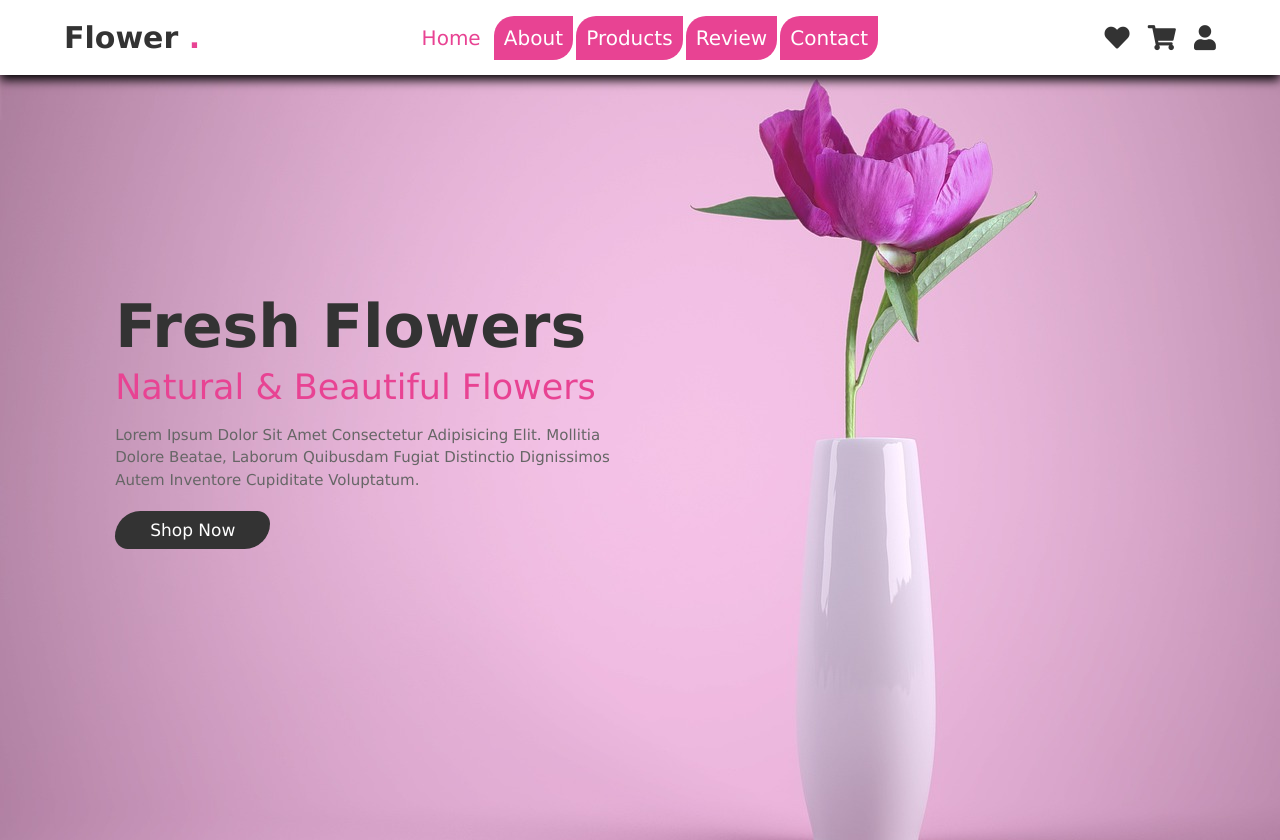
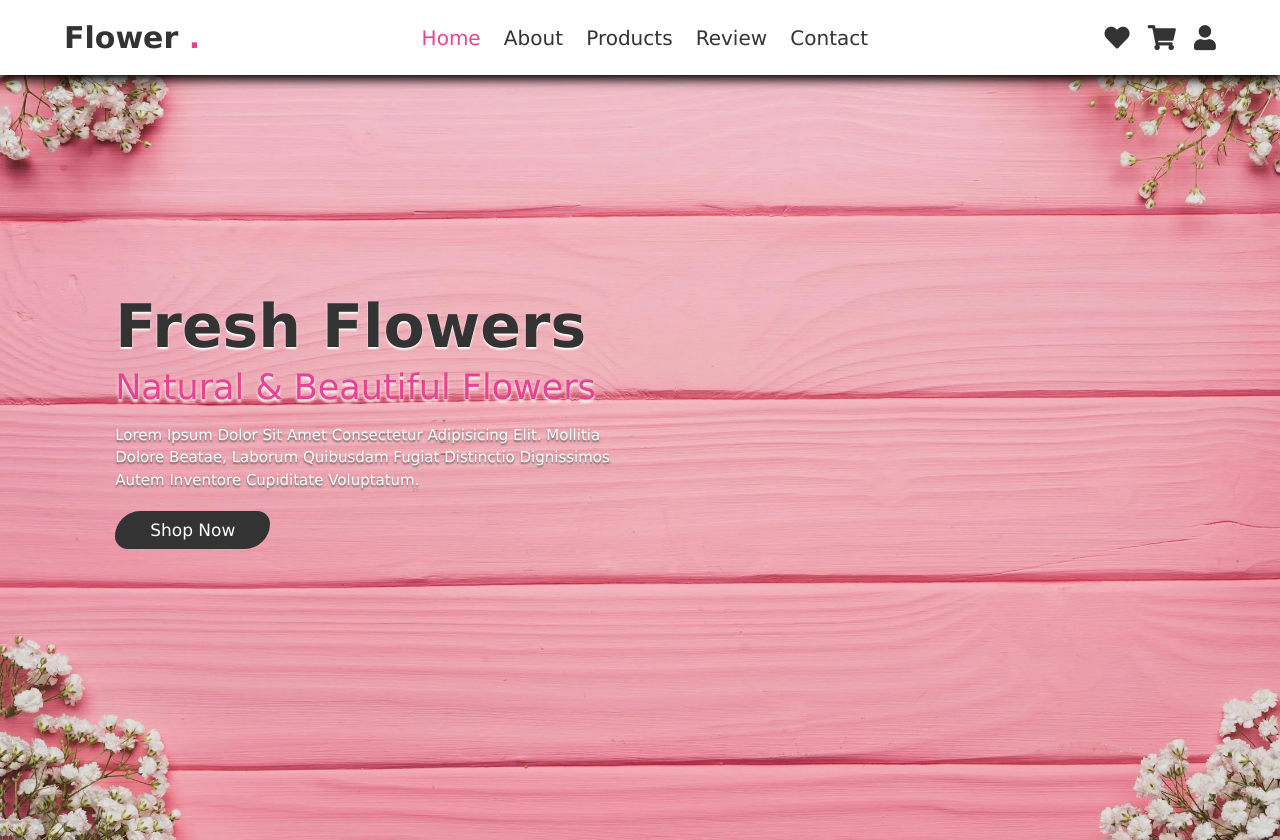
Before and after one commit to MominHussain123/Flower-shop-website, a plain HTML site: page index.html in a window 1280 px wide. Shown: the top 840 px of the page. Drawn offline with Linux system fonts and the light colour scheme.

Commit message:
Updated Code

```diff
--- a/style.css
+++ b/style.css
@@ -98,15 +98,12 @@ header .logo span{
 header .navbar a{
      font-size: 2rem;
      padding: 1rem 1.0rem;
-     color: var(--white);
-     background: var(--pink);
-     border-radius: 2rem 0;
+     color: var(--light-brown);
 }
 
 header .navbar a:hover{
     color:var(--pink);
-    border-radius: 0 2rem;
-    background: transparent;
+
 
 }
 
@@ -145,8 +142,10 @@ header .fa-bars{
     display: flex;
     align-items: center;
     min-height: 100vh;
-    background: url(./home\ image.jpg) no-repeat;
-    background-size: cover
+    background: url(./home\ image.webp) no-repeat;
+    background-size: cover;
+    background-attachment: fixed;
+
 
 }
 
@@ -158,18 +157,21 @@ header .fa-bars{
 .home .content h3{
     font-size: 6rem;
     color: var(--light-brown);
+    text-shadow: 0 .2rem .2rem  var(--white);
 }
 .home .content span{
     font-size: 3.5rem;
+    text-shadow: 0 .3rem .3rem  var(--white);
     color: var(--pink);
     padding: 1rem 0;
     line-height: 1.5;
 }
 .home .content p{
     font-size: 1.5rem;
-    color: var(--lustre-brown);
+    color: var(--white);
     padding: 1rem 0;
     line-height: 1.5;
+    text-shadow: 0 .2rem .2rem  var(--lustre-brown);
 }
 
 /* HOME SECTION END */
@@ -489,7 +491,7 @@ header .fa-bars{
      flex-wrap: wrap;
      gap: 1.5rem;
      padding: 0  4rem;
-     background: var(--pink);
+     background: linear-gradient(rgb(226, 95, 95),rgb(244, 13, 236));
 }
 
 
@@ -524,7 +526,7 @@ header .fa-bars{
     padding: 1.5rem;
     font-size: 2rem;
     color: var(--light-brown);
-    border-top: 1rem solid var(--black);
+    background: rgb(189, 188, 188);
 
 }
 
```
Also changed, not shown: home image.jpg (deleted), home image.webp (added), product image1.png (deleted), product image2.png (deleted), product image5.png (deleted), product image6.avif (deleted), product image7.png (deleted), product image8.jpeg (deleted), product image9.png (deleted), product_image1.png (added), product_image2.png (added), product_image5.png (added), product_image6.png (added), product_image7.png (added), 2 more files.
